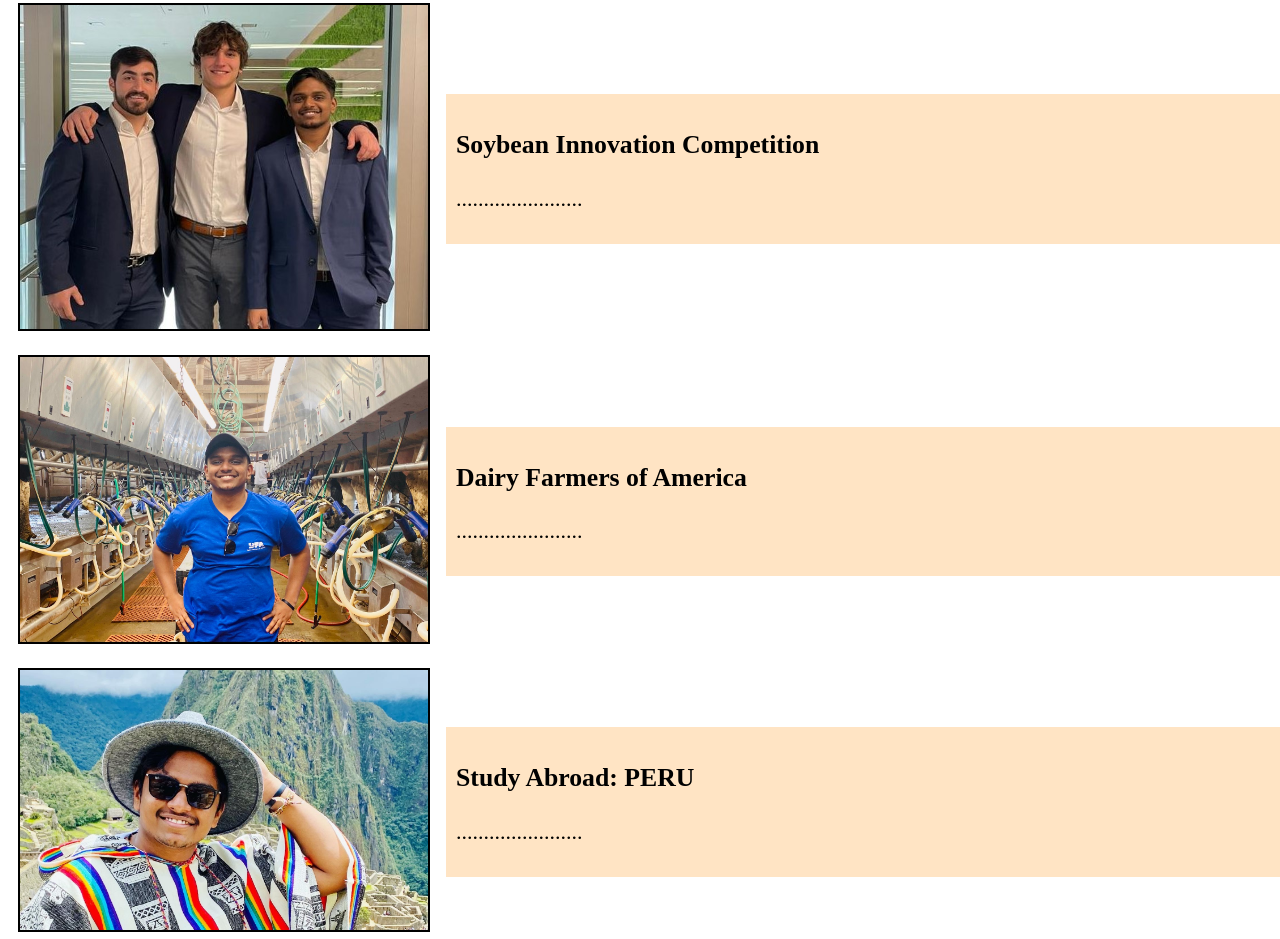
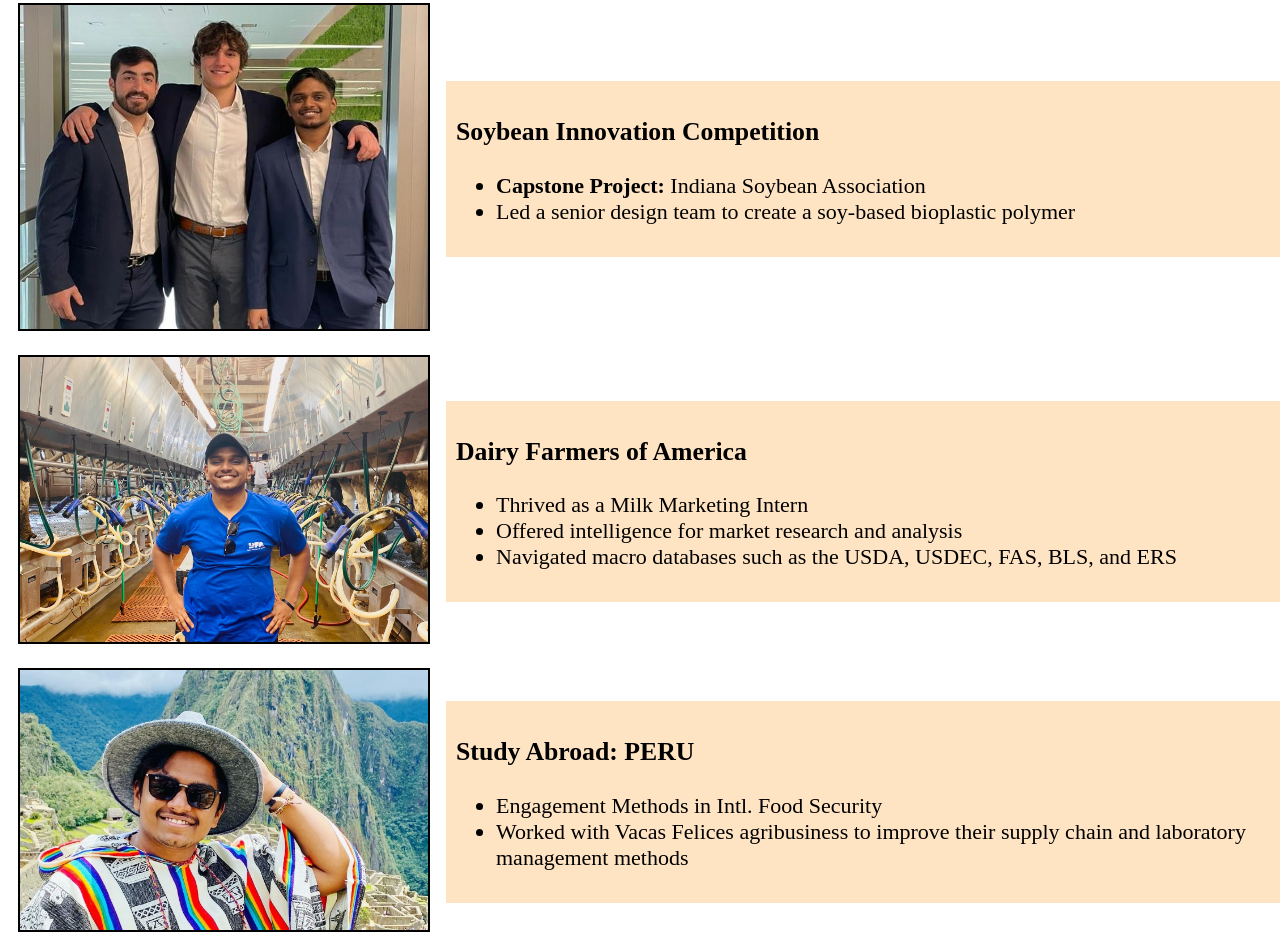
Before and after one commit to mbagade/asm591.Lab1, a plain HTML site: page index.html in a window 1280 px wide. Shown: the part 667-1606 px from the top of the page. Drawn offline with Linux system fonts and the light colour scheme.

Commit message:
2nd change

```diff
--- a/index.html
+++ b/index.html
@@ -21,7 +21,6 @@
                     <p>Email: mbagade@purdue (dot) edu</p>
                     <a href = "https://github.com/mbagade">GitHub</a>
                     <div id="contact-icons">
-                        <figure>
                             <a href="https://www.linkedin.com/in/mandar-bagade-4290631aa/">
                                 <img src="img/linkedin.jpg" alt="LinkedIn">
                             </a>
@@ -31,7 +30,6 @@
                             <a href="mailto:mbagade@purdue.edu">
                                 <img src="img/mail.jpg" alt="Mail">
                             </a>
-                        </figure>
                     </div>
                 </div>
             </div>
@@ -41,29 +39,39 @@
                 <h2>Here's a Sampling of my work</h2>
                 <div class="work-sample">
                     <div id="work-image">
-                        <img src="img/Soy.jpg" alt="Sample 1">
+                        <img src="img/Soy.jpg" alt="img 1">
                     </div>
                     <div id="work-content">
                         <h3>Soybean Innovation Competition</h3>
-                        <p>.......................</p>
+                        <ul styles="list-style-type: disc;">
+                            <li><b>Capstone Project:</b> Indiana Soybean Association</li>
+                            <li>Led a senior design team to create a soy-based bioplastic polymer</li>
+                        </ul>
                     </div>
                 </div>
                 <div class="work-sample">
                     <div id="work-image">
-                        <img src="img/dfa.jpg" alt="Sample 2">
+                        <img src="img/dfa.jpg" alt="img 2">
                     </div>
                     <div id="work-content">
                         <h3>Dairy Farmers of America</h3>
-                        <p>.......................</p>
+                        <ul styles="list-style-type: disc;">
+                            <li>Thrived as a Milk Marketing Intern</li>
+                            <li>Offered intelligence for market research and analysis</li>
+                            <li>Navigated macro databases such as the USDA, USDEC, FAS, BLS, and ERS</li>
+                        </ul>
                     </div>
                 </div>
                 <div class="work-sample">
                     <div id="work-image">
-                        <img src="img/peru.jpg" alt="Sample 3">
+                        <img src="img/peru.jpg" alt="img 3">
                     </div>
                     <div id="work-content">
                         <h3>Study Abroad: PERU</h3>
-                        <p>.......................</p>
+                        <ul styles="list-style-type: disc;">
+                            <li>Engagement Methods in Intl. Food Security</li>
+                            <li>Worked with Vacas Felices agribusiness to improve their supply chain and laboratory management methods</li>
+                        </ul>
                     </div>
                 </div>
             </div>
```
